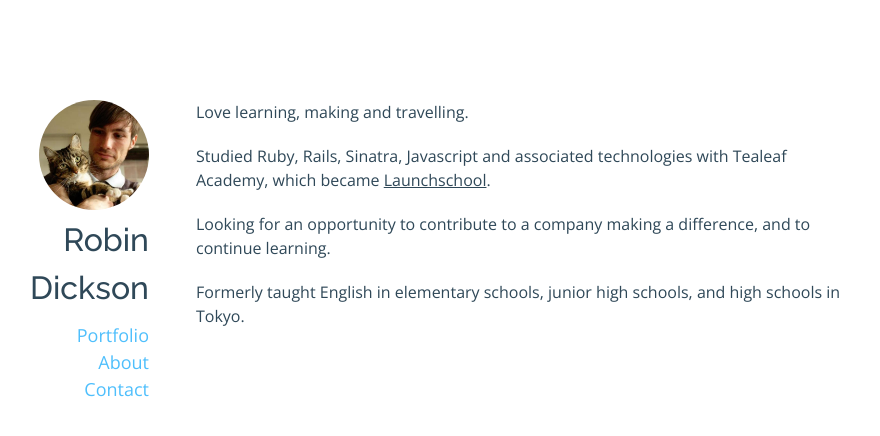
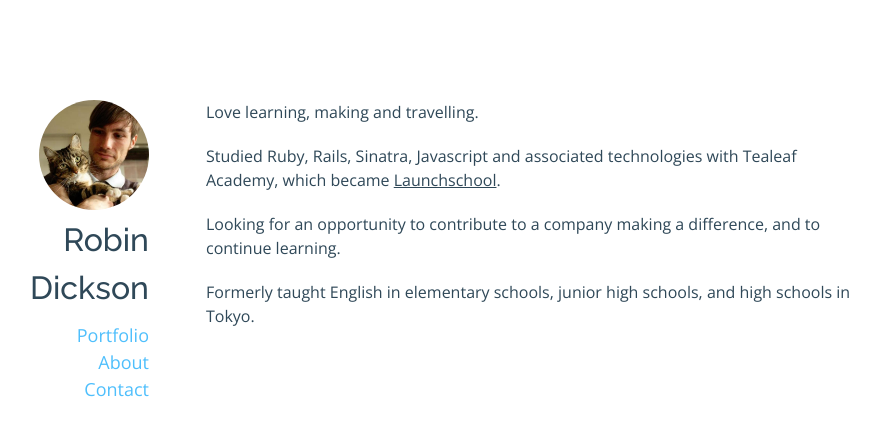
Before and after one commit to rbndickson/rbndickson.github.io, a Jekyll site: the page built from about.md, in a window 1280 px wide. Shown: the top 436 px of the page, without its empty margins (191-1071 px from the left). Built offline with Jekyll 4.4.1, drawn with Linux system fonts in a browser that asks for light colours; nearby versions of some CDN libraries.

Commit message:
Increase paragraph horizontal padding

```diff
--- a/_sass/_base.scss
+++ b/_sass/_base.scss
@@ -6,7 +6,7 @@ body {
 }
 
 p {
-  padding: 0 10px;
+  padding: 0 20px;
 
   a:link,
   a:visited {
```
